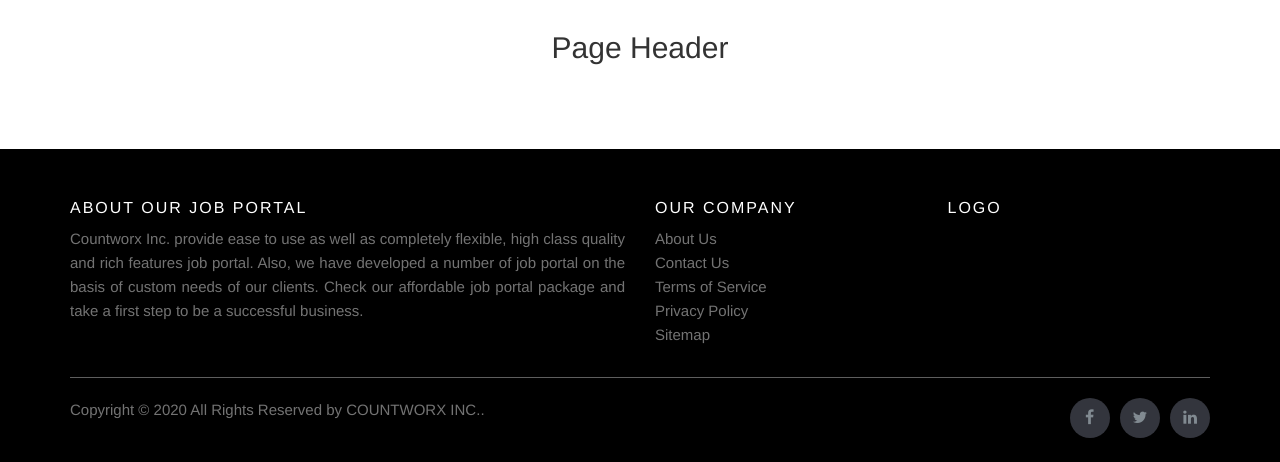
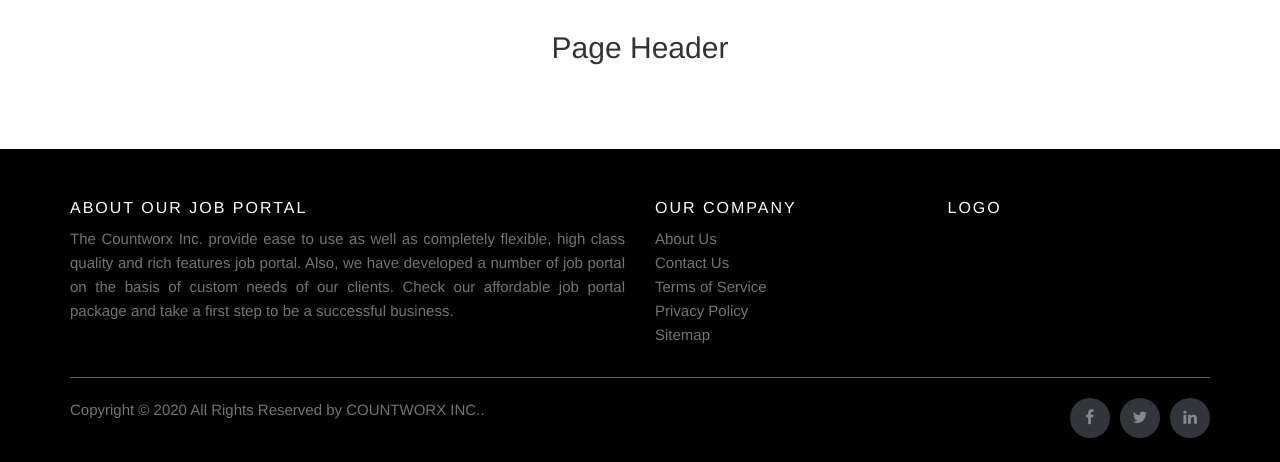
Before and after one commit to rogelio-malvecino/CountWorx, a PHP site: page /Countworx/about_us.php in a window 1280 px wide. Shown: the part 474-936 px from the top of the page. Run offline with PHP 8.4, Linux system fonts and the light colour scheme; some libraries are stand-ins or nearby versions.

Commit message:
add companyusers and edit about us file

```diff
--- a/Countworx/about_us.php
+++ b/Countworx/about_us.php
@@ -128,7 +128,7 @@
         <div class="row">
           <div class="col-sm-12 col-md-6">
             <h6>About Our Job Portal</h6>
-            <p class="text-justify">Countworx Inc. provide ease to use as well as completely flexible, high class quality and rich features job portal. Also, we have developed a number of job portal on the basis of custom needs of our clients. Check our affordable job portal package and take a first step to be a successful business.</p>
+            <p class="text-justify">The Countworx Inc. provide ease to use as well as completely flexible, high class quality and rich features job portal. Also, we have developed a number of job portal on the basis of custom needs of our clients. Check our affordable job portal package and take a first step to be a successful business.</p>
           </div>
 
 
--- a/Countworx/companyusers.txt
+++ /dev/null
@@ -1 +0,0 @@
-company users
```
